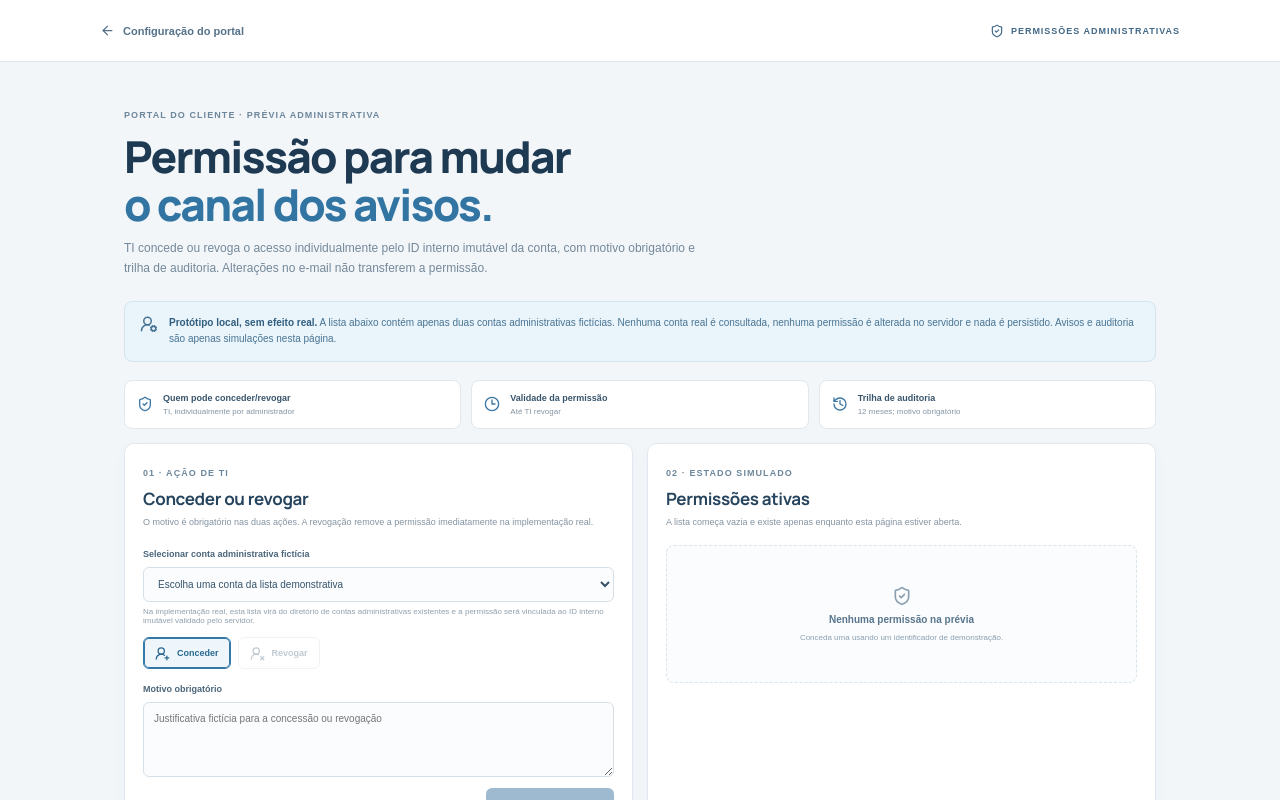
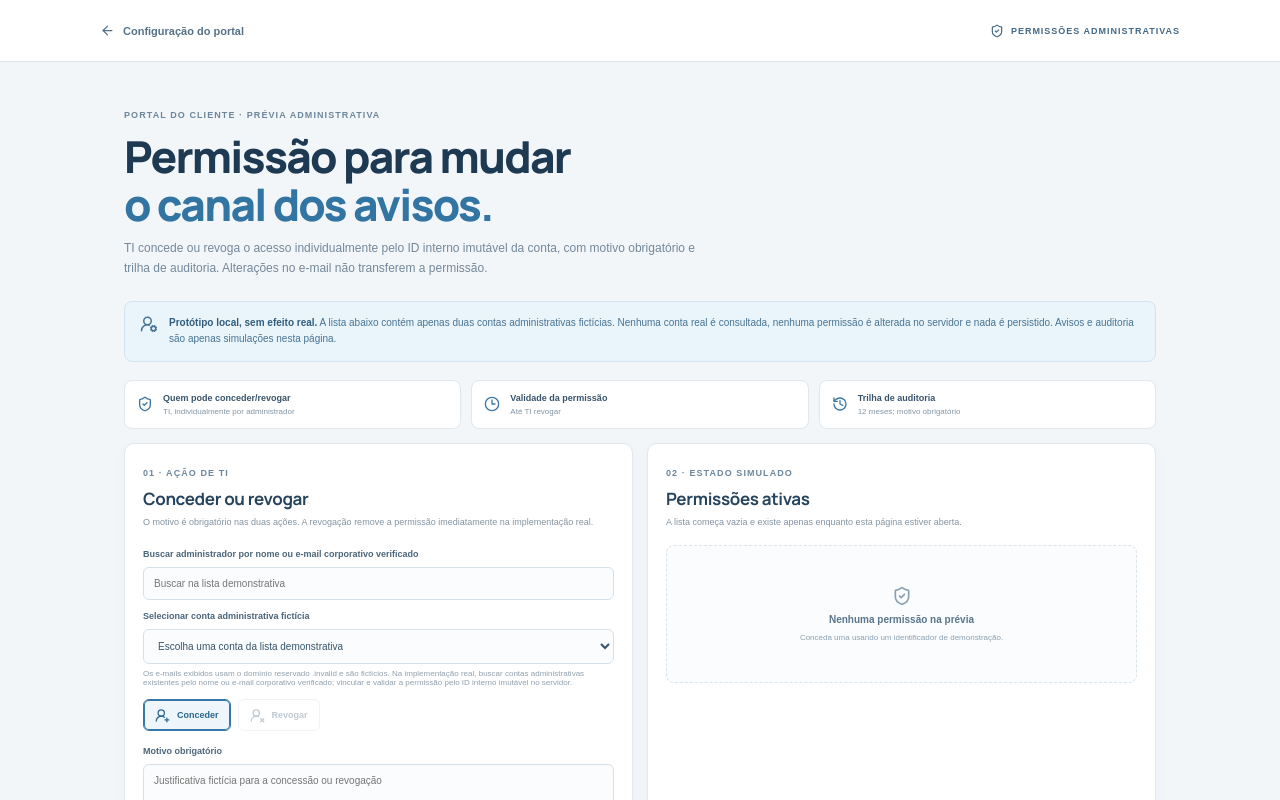
Before and after one commit to berger33/gruposegsystemseguranca, a Next.js app: page /admin/portal/permissoes in a window 1280 px wide. Shown: the top 800 px of the page. Built offline with nearby package versions, Linux system fonts and the light colour scheme.

Commit message:
feat: search admin directory by name and verified email
Co-authored-by: arena-agent <297053741+arena-agent@users.noreply.github.com>

```diff
--- a/src/app/admin/portal/permissoes/page.tsx
+++ b/src/app/admin/portal/permissoes/page.tsx
@@ -22,8 +22,8 @@ type PanelNotice = {
 };
 
 const demoAdminDirectory = [
-  { id: "id-demo-admin-001", label: "Conta administrativa fictícia 01" },
-  { id: "id-demo-admin-002", label: "Conta administrativa fictícia 02" },
+  { id: "id-demo-admin-001", label: "Conta administrativa fictícia 01", email: "admin-demo-01@example.invalid" },
+  { id: "id-demo-admin-002", label: "Conta administrativa fictícia 02", email: "admin-demo-02@example.invalid" },
 ];
 
 function formatDate(date: Date) {
@@ -32,6 +32,7 @@ function formatDate(date: Date) {
 
 export default function ReminderPermissionsPage() {
   const [target, setTarget] = useState("");
+  const [directorySearch, setDirectorySearch] = useState("");
   const [reason, setReason] = useState("");
   const [action, setAction] = useState<PermissionAction>("grant");
   const [permissions, setPermissions] = useState<Record<string, boolean>>({});
@@ -39,6 +40,11 @@ export default function ReminderPermissionsPage() {
   const [notices, setNotices] = useState<PanelNotice[]>([]);
   const [feedback, setFeedback] = useState("");
   const selectedAdmin = demoAdminDirectory.find(admin => admin.id === target);
+  const filteredAdmins = useMemo(() => {
+    const query = directorySearch.trim().toLocaleLowerCase("pt-BR");
+    if (!query) return demoAdminDirectory;
+    return demoAdminDirectory.filter(admin => `${admin.label} ${admin.email}`.toLocaleLowerCase("pt-BR").includes(query));
+  }, [directorySearch]);
   const hasPermission = Boolean(target && permissions[target]);
   const activePermissions = useMemo(
     () => Object.entries(permissions).filter(([, active]) => active).map(([identifier]) => identifier),
@@ -89,6 +95,7 @@ export default function ReminderPermissionsPage() {
 
   function resetDemo() {
     setTarget("");
+    setDirectorySearch("");
     setReason("");
     setAction("grant");
     setPermissions({});
@@ -131,12 +138,15 @@ export default function ReminderPermissionsPage() {
           <section className={styles.card} aria-labelledby="change-title">
             <div className={styles.cardHeading}><span className={styles.step}>01 · AÇÃO DE TI</span><h2 id="change-title">Conceder ou revogar</h2><p>O motivo é obrigatório nas duas ações. A revogação remove a permissão imediatamente na implementação real.</p></div>
             <form className={styles.form} onSubmit={submitChange}>
+              <label htmlFor="directory-search">Buscar administrador por nome ou e-mail corporativo verificado</label>
+              <input id="directory-search" type="search" value={directorySearch} onChange={event => { setDirectorySearch(event.target.value); setTarget(""); setFeedback(""); }} placeholder="Buscar na lista demonstrativa" autoComplete="off" />
               <label htmlFor="permission-target">Selecionar conta administrativa fictícia</label>
               <select id="permission-target" required value={target} onChange={event => { setTarget(event.target.value); setFeedback(""); }}>
                 <option value="">Escolha uma conta da lista demonstrativa</option>
-                {demoAdminDirectory.map(admin => <option key={admin.id} value={admin.id}>{admin.label} · {admin.id}</option>)}
+                {filteredAdmins.map(admin => <option key={admin.id} value={admin.id}>{admin.label} · {admin.email}</option>)}
               </select>
-              <small>Na implementação real, esta lista virá do diretório de contas administrativas existentes e a permissão será vinculada ao ID interno imutável validado pelo servidor.</small>
+              {filteredAdmins.length === 0 && <small role="status">Nenhuma conta fictícia encontrada para essa busca.</small>}
+              <small>Os e-mails exibidos usam o domínio reservado .invalid e são fictícios. Na implementação real, buscar contas administrativas existentes pelo nome ou e-mail corporativo verificado; vincular e validar a permissão pelo ID interno imutável no servidor.</small>
 
               <div className={styles.actionGroup} role="group" aria-label="Ação de permissão">
                 <button type="button" aria-pressed={action === "grant"} className={action === "grant" ? styles.actionSelected : ""} onClick={() => { setAction("grant"); setFeedback(""); }}><UserRoundPlus size={15} /> Conceder</button>
```
Also changed, not shown: 2 other files (tests, documents, lock files or other folders).
